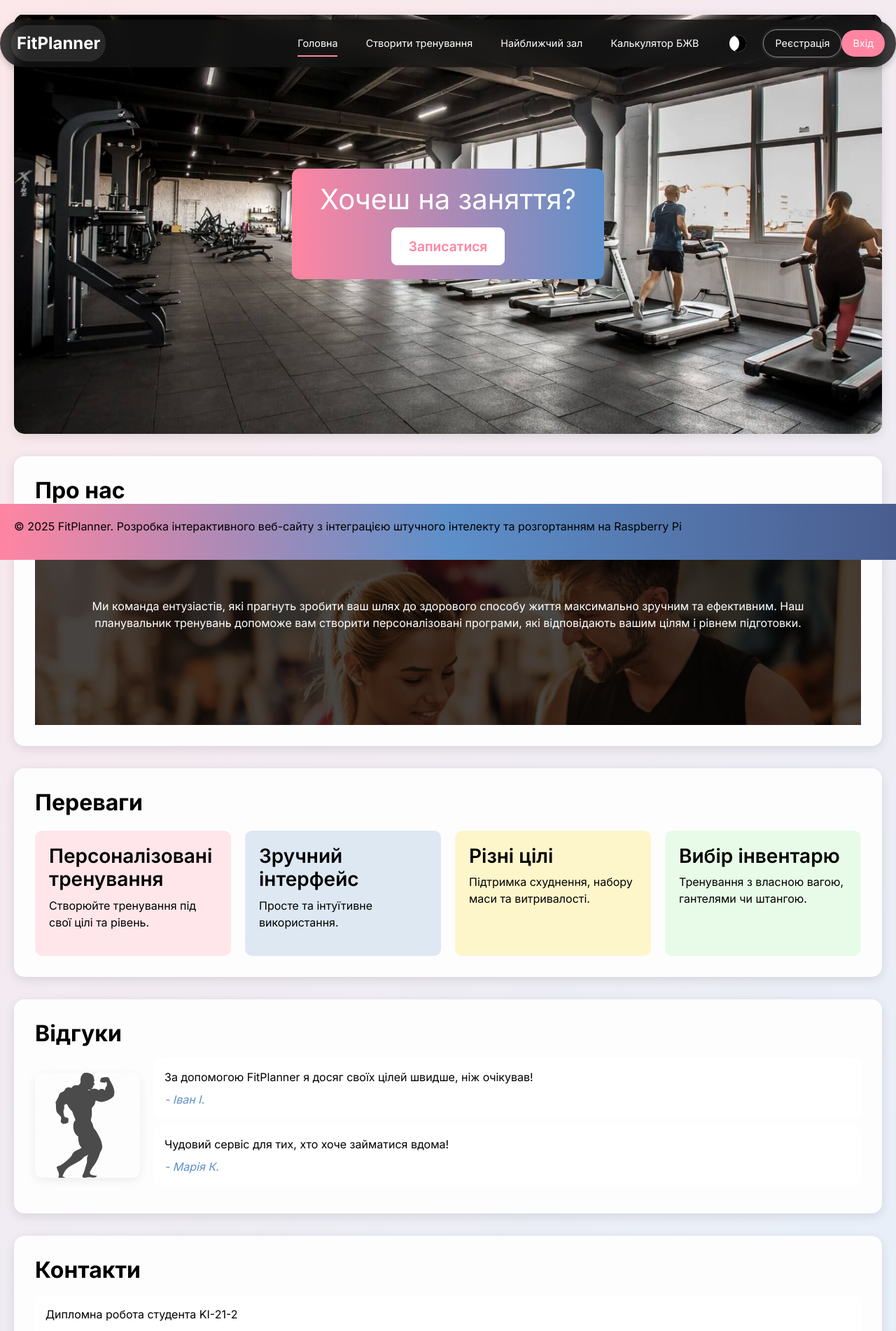
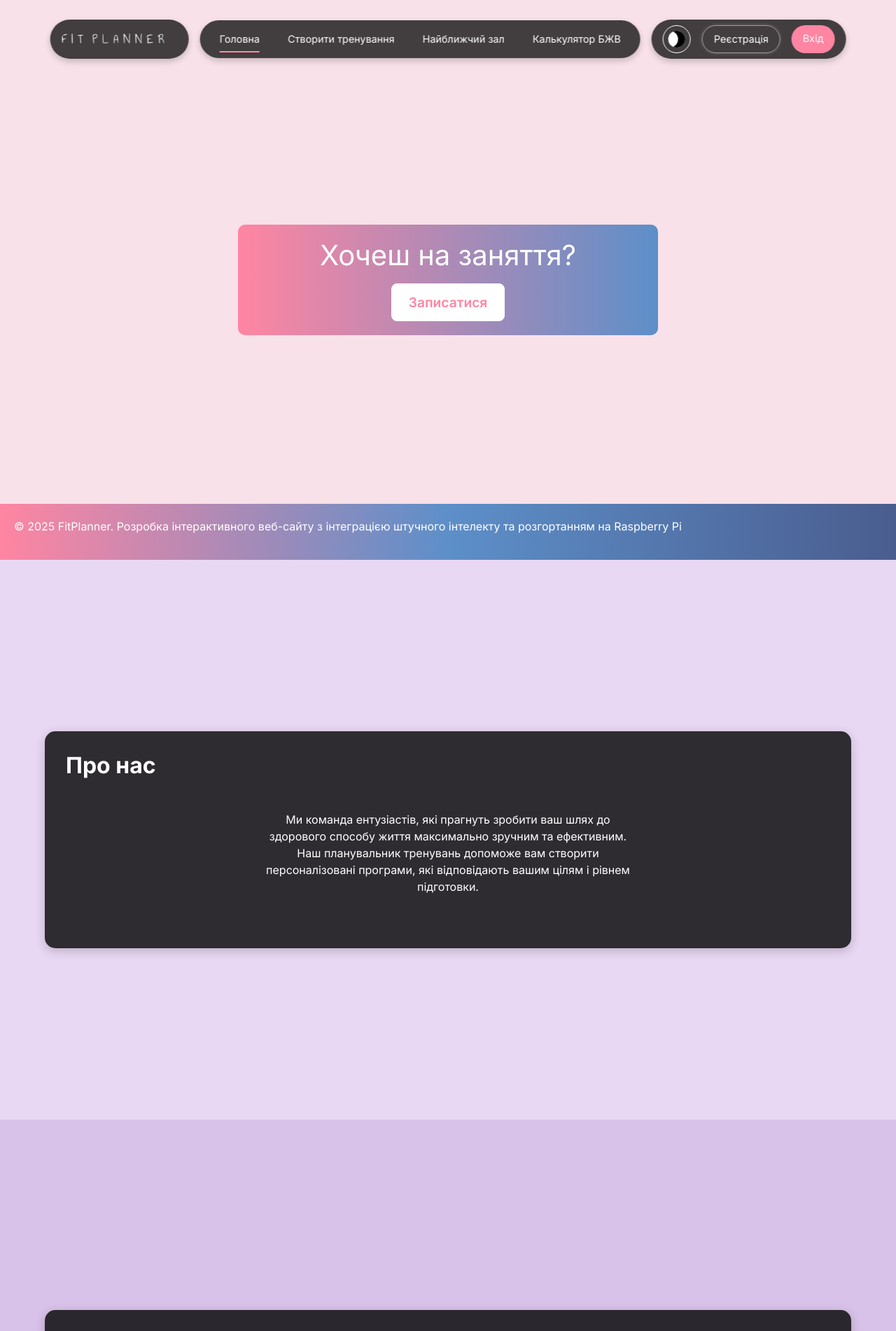
Before and after one commit to alexanderbraila/myDiploma, a Vue app: page / in a window 1280 px wide. Shown: the top 1902 px of the page at 70% size. Built offline with nearby package versions, Linux system fonts and the light colour scheme.

Commit message:
some updts

```diff
--- a/src/components/NavBar.vue
+++ b/src/components/NavBar.vue
@@ -1,7 +1,11 @@
 <template>
   <nav class="navbar">
     <div class="navbar-container">
-      <span class="navbar-brand">FitPlanner</span>
+      <!-- Блок логотипу -->
+      <div class="navbar-logo">
+        <img src="@/assets/images/FitPlanner.png" alt="FitPlanner" class="navbar-brand" />
+      </div>
+      <!-- Блок меню -->
       <div class="navbar-menu" :class="{ active: isMenuOpen }">
         <ul class="navbar-nav">
           <li class="nav-item">
@@ -20,6 +24,8 @@
             <router-link to="/profile" class="nav-link">Особистий кабінет</router-link>
           </li>
         </ul>
+      </div>
+      <!-- Блок дій -->
       <div class="navbar-actions">
         <button @click="toggleTheme" class="btn btn-theme" :class="{ 'dark-theme': currentTheme === 'dark' }">
           <span class="theme-icon moon"></span>
@@ -33,7 +39,7 @@
           <button @click="logout" class="btn btn-outline">Вийти</button>
         </div>
       </div>
-      </div>
+      <!-- Кнопка для мобільного меню -->
       <button class="navbar-toggler" @click="toggleMenu" aria-label="Toggle navigation">
         <span class="toggler-icon"></span>
       </button>
@@ -98,8 +104,7 @@ export default {
   top: 20px;
   left: 50%;
   transform: translateX(-50%);
-  width: 100%;
-  max-width: 1300px;
+  width: fit-content; /* Адаптивна ширина */
   z-index: 1000;
   transition: all 0.6s ease-out;
   background: transparent;
@@ -113,108 +118,41 @@ export default {
 }
 
 .navbar-container {
-  max-width: 1300px;
-  margin: 0 auto;
   display: flex;
   align-items: center;
-  justify-content: space-between;
+  justify-content: center;
+  gap: 1rem; /* Відступ між трьома блоками */
+}
+
+/* Блок логотипу */
+.navbar-logo {
+  background: rgba(20, 20, 20, 0.8);
+  backdrop-filter: blur(10px);
   border-radius: 50px;
-  background: rgba(20, 20, 20, 0.8); /* Фіксований стиль як у темній темі */
-  backdrop-filter: blur(10px);
   padding: 0.5rem 1rem;
   box-shadow: 0 4px 10px rgba(0, 0, 0, 0.2);
-  width: 100%;
-  transition: background 0.5s ease; /* Плавний перехід для стабільності */
-}
-
-.btn-theme {
-  background: transparent;
-  border: 1px solid #ffffff;
-  border-radius: 50%;
-  width: 40px;
-  height: 40px;
-  padding: 0;
-  position: relative;
-  overflow: hidden;
-  transition: all 0.3s ease;
-}
-
-.btn-theme:hover {
-  background: #ff85a2;
-  border-color: #ff85a2;
-  transform: scale(1.1);
-}
-
-.btn-theme:active .theme-icon.moon {
-  transform: translate(-50%, -50%) rotate(180deg);
-}
-
-.btn-theme.dark-theme::after {
-  content: '';
-  position: absolute;
-  bottom: 5px;
-  left: 50%;
-  transform: translateX(-50%);
-  width: 0;
-  height: 2px;
-  background: #ff85a2;
-  transition: width 0.3s ease;
-}
-
-.btn-theme.dark-theme:hover::after {
-  width: 70%; /* Плавне розширення полоски */
-}
-
-.btn-theme span {
-  display: none;
-}
-
-.theme-icon.moon {
-  display: inline-block;
-  width: 24px;
-  height: 24px;
-  border-radius: 50%;
-  background: #ffffff;
-  position: absolute;
-  top: 50%;
-  left: 50%;
-  transform: translate(-50%, -50%);
-  box-shadow: inset -10px 0 0 #000000;
-  transition: transform 0.6s ease-in-out, box-shadow 0.6s ease-in-out; /* Плавний перехід */
-}
-
-.btn-theme.dark-theme .theme-icon.moon {
-  transform: translate(-50%, -50%) rotate(360deg); /* Повний оберт */
-  box-shadow: inset 10px 0 0 #000000; /* Зміна тіні для темної теми */
 }
 
 .navbar-brand {
-  color: #ffffff;
-  font-weight: 700;
-  font-size: 1.5rem;
-  padding: 0.5rem;
-  background: rgba(255, 255, 255, 0.1);
+  height: 40px;
+  width: 150px;
+  padding: 0.5rem 0;
   border-radius: 25px;
-  margin-right: 0;
-  transition: none;
+  object-fit: contain;
 }
 
-.navbar-brand:hover {
-  color: #ffffff;
-}
-
+/* Блок меню */
 .navbar-menu {
   display: flex;
   align-items: center;
-  gap: 1.5rem;
-  margin-left: 0;
+  gap: 0.5rem;
+  background: rgba(20, 20, 20, 0.8);
+  backdrop-filter: blur(10px);
+  border-radius: 50px;
+  padding: 0.5rem 1rem;
+  box-shadow: 0 4px 10px rgba(0, 0, 0, 0.2);
+  flex-wrap: nowrap;
   transition: all 0.5s ease;
-}
-
-.navbar-actions {
-  display: flex;
-  align-items: center;
-  gap: 1rem;
 }
 
 .navbar-nav {
@@ -224,6 +162,7 @@ export default {
   margin: 0;
   padding: 0;
   gap: 1rem;
+  flex-wrap: nowrap;
 }
 
 .nav-item {
@@ -239,6 +178,7 @@ export default {
   padding: 0.5rem 0.75rem;
   position: relative;
   transition: all 0.3s ease;
+  white-space: nowrap;
 }
 
 .nav-link:hover {
@@ -271,6 +211,19 @@ export default {
   background: #ff85a2;
 }
 
+/* Блок дій */
+.navbar-actions {
+  display: flex;
+  align-items: center;
+  gap: 1rem;
+  background: rgba(20, 20, 20, 0.8);
+  backdrop-filter: blur(10px);
+  border-radius: 50px;
+  padding: 0.5rem 1rem;
+  box-shadow: 0 4px 10px rgba(0, 0, 0, 0.2);
+  flex-wrap: nowrap;
+}
+
 .btn {
   padding: 0.5rem 1rem;
   border-radius: 25px;
@@ -280,6 +233,7 @@ export default {
   transition: all 0.3s ease;
   border: none;
   cursor: pointer;
+  white-space: nowrap;
 }
 
 .btn-outline {
@@ -306,16 +260,86 @@ export default {
   color: #ffffff;
 }
 
+.btn-theme {
+  background: transparent;
+  border: 1px solid #ffffff;
+  border-radius: 50%;
+  width: 40px;
+  height: 40px;
+  padding: 0;
+  position: relative;
+  overflow: hidden;
+  transition: all 0.3s ease;
+  flex-shrink: 0;
+}
+
+.btn-theme:hover {
+  background: #ff85a2;
+  border-color: #ff85a2;
+  transform: scale(1.1);
+}
+
+.btn-theme:active .theme-icon.moon {
+  transform: translate(-50%, -50%) rotate(180deg);
+}
+
+.btn-theme.dark-theme::after {
+  content: '';
+  position: absolute;
+  bottom: 5px;
+  left: 50%;
+  transform: translateX(-50%);
+  width: 0;
+  height: 2px;
+  background: #ff85a2;
+  transition: width 0.3s ease;
+}
+
+.btn-theme.dark-theme:hover::after {
+  width: 70%;
+}
+
+.btn-theme span {
+  display: none;
+}
+
+.theme-icon.moon {
+  display: inline-block;
+  width: 24px;
+  height: 24px;
+  border-radius: 50%;
+  background: #ffffff;
+  position: absolute;
+  top: 50%;
+  left: 50%;
+  transform: translate(-50%, -50%);
+  box-shadow: inset -10px 0 0 #000000;
+  transition: transform 0.6s ease-in-out, box-shadow 0.6s ease-in-out;
+}
+
+.btn-theme.dark-theme .theme-icon.moon {
+  transform: translate(-50%, -50%) rotate(360deg);
+  box-shadow: inset 10px 0 0 #000000;
+}
+
+.auth-buttons {
+  display: flex;
+  gap: 1rem;
+  flex-wrap: nowrap;
+}
+
 .user-info {
   display: flex;
   align-items: center;
   gap: 1rem;
+  flex-wrap: nowrap;
 }
 
 .username {
   color: #ffffff;
   font-weight: 500;
   font-size: 0.9rem;
+  white-space: nowrap;
 }
 
 .navbar-toggler {
@@ -352,9 +376,26 @@ export default {
   bottom: -8px;
 }
 
+/* Мобільна версія */
 @media (max-width: 768px) {
+  .navbar {
+    left: 0;
+    transform: none;
+    margin: 0;
+    width: 100%;
+    padding: 0 0.5rem;
+  }
+
   .navbar-container {
-    padding: 0.5rem 1rem;
+    flex-direction: row;
+    justify-content: space-between;
+    width: 100%;
+    gap: 0;
+  }
+
+  .navbar-logo {
+    border-radius: 50px;
+    padding: 0.5rem;
   }
 
   .navbar-menu {
@@ -364,7 +405,7 @@ export default {
     top: 100%;
     left: 0;
     width: 100%;
-    background: rgba(20, 20, 20, 0.8); /* Фіксований стиль для мобільної версії */
+    background: rgba(20, 20, 20, 0.8);
     backdrop-filter: blur(10px);
     padding: 1rem;
     border-radius: 0 0 20px 20px;
@@ -391,8 +432,14 @@ export default {
   }
 
   .navbar-actions {
+    border-radius: 50px;
+    padding: 0.5rem;
+    flex-direction: row;
+    gap: 1rem;
+  }
+
+  .auth-buttons {
     flex-direction: column;
-    width: 100%;
     gap: 1rem;
   }
 
--- a/src/views/HomeView.vue
+++ b/src/views/HomeView.vue
@@ -1,17 +1,16 @@
 <template>
   <div class="home">
-    <header class="hero">
+    <section class="content-section" ref="banner">
       <div class="banner">
         <h1>Хочеш на заняття?</h1>
         <button @click="openModal" class="btn btn-custom">Записатися</button>
       </div>
-    </header>
+    </section>
 
-    <section class="about-us section-animation">
+    <section class="content-section about-us" ref="about-us">
       <div class="section-content">
         <h2>Про нас</h2>
         <div class="about-content">
-          <img src="@/assets/images/f1.jpg" alt="Фітнес команда" class="section-parallax-image" />
           <div class="about-text-overlay">
             <p>Ми команда ентузіастів, які прагнуть зробити ваш шлях до здорового способу життя максимально зручним та ефективним. Наш планувальник тренувань допоможе вам створити персоналізовані програми, які відповідають вашим цілям і рівнем підготовки.</p>
           </div>
@@ -19,23 +18,24 @@
       </div>
     </section>
 
-    <section class="benefits section-animation">
+    <section class="content-section benefits" ref="benefits">
       <div class="section-content">
         <h2>Переваги</h2>
-        <div class="benefits-grid">
-          <div class="benefit-card" v-for="(benefit, index) in benefits" :key="index" :style="{ backgroundColor: getBenefitColor(index) }">
-            <h3>{{ benefit.title }}</h3>
-            <p>{{ benefit.description }}</p>
+        <div class="benefits-grid-wrapper">
+          <div class="benefits-grid">
+            <div class="benefit-card" v-for="(benefit, index) in benefits" :key="index" :style="{ backgroundColor: getBenefitColor(index) }">
+              <h3>{{ benefit.title }}</h3>
+              <p>{{ benefit.description }}</p>
+            </div>
           </div>
         </div>
       </div>
     </section>
 
-    <section class="testimonials section-animation">
+    <section class="content-section testimonials" ref="testimonials">
       <div class="section-content">
         <h2>Відгуки</h2>
         <div class="testimonials-content">
-          <img src="@/assets/images/f3.png" alt="Користувач" class="testimonial-image" />
           <div class="testimonial-text">
             <div class="testimonial-card" v-for="(testimonial, index) in testimonials" :key="index">
               <p>{{ testimonial.text }}</p>
@@ -46,7 +46,7 @@
       </div>
     </section>
 
-    <section class="contact section-animation">
+    <section class="content-section contact" ref="contact">
       <div class="section-content">
         <h2>Контакти</h2>
         <div class="contact-card">
@@ -95,11 +95,13 @@ import axios from 'axios';
 export default {
   name: 'HomeView',
   mounted() {
-    this.addScrollAnimation();
+    this.setupScroll();
   },
   data() {
     return {
       isModalOpen: false,
+      currentSection: 0,
+      touchStartY: null,
       bookingForm: {
         name: '',
         phone: '',
@@ -161,29 +163,52 @@ export default {
         }
       }
     },
-    addScrollAnimation() {
-      const sections = document.querySelectorAll('.section-animation');
-      const observerOptions = {
-        root: null,
-        rootMargin: '0px',
-        threshold: 0.1,
-      };
+    setupScroll() {
+      const sectionHeight = window.innerHeight;
+      const totalSections = 5;
 
-      const observer = new IntersectionObserver((entries, observer) => {
-        entries.forEach((entry, index) => {
-          if (entry.isIntersecting) {
-            setTimeout(() => {
-              entry.target.classList.add('visible');
-            }, index * 300);
-            observer.unobserve(entry.target);
-          }
+      window.addEventListener('wheel', (event) => {
+        event.preventDefault();
+        const delta = event.deltaY > 0 ? 1 : -1;
+        this.currentSection = Math.max(0, Math.min(totalSections - 1, this.currentSection + delta));
+        window.scrollTo({
+          top: this.currentSection * sectionHeight,
+          behavior: 'smooth',
         });
-      }, observerOptions);
+        console.log(`Current section (wheel): ${this.currentSection}`);
+      }, { passive: false });
 
-      sections.forEach(section => observer.observe(section));
+      window.addEventListener('touchstart', (event) => {
+        this.touchStartY = event.touches[0].clientY;
+      }, { passive: true });
+
+      window.addEventListener('touchmove', (event) => {
+        if (this.touchStartY === null) return;
+        const touchY = event.touches[0].clientY;
+        const deltaY = this.touchStartY - touchY;
+        if (Math.abs(deltaY) > 50) {
+          const direction = deltaY > 0 ? 1 : -1;
+          this.currentSection = Math.max(0, Math.min(totalSections - 1, this.currentSection + direction));
+          window.scrollTo({
+            top: this.currentSection * sectionHeight,
+            behavior: 'smooth',
+          });
+          console.log(`Current section (touch): ${this.currentSection}`);
+          this.touchStartY = null;
+        }
+      }, { passive: false });
+
+      window.addEventListener('touchend', () => {
+        this.touchStartY = null;
+      }, { passive: true });
     },
     getBenefitColor(index) {
-      const colors = ['rgba(255, 133, 162, 0.2)', 'rgba(93, 143, 201, 0.2)', 'rgba(255, 215, 0, 0.2)', 'rgba(144, 238, 144, 0.2)'];
+      const colors = [
+        'rgba(255, 133, 162, 0.5)',
+        'rgba(93, 143, 201, 0.5)',
+        'rgba(255, 215, 0, 0.5)',
+        'rgba(144, 238, 144, 0.5)',
+      ];
       return colors[index % colors.length];
     },
   },
@@ -196,32 +221,60 @@ export default {
 }
 
 .home {
-  padding: 20px;
-  background: var(--bg-color);
-  min-height: 100vh;
-  display: flex;
-  flex-direction: column;
-  justify-content: space-between;
+  padding: 0;
+  height: 500vh;
+  background: #ffffff;
+  position: relative;
+  overflow: hidden;
 }
 
-.hero {
-  background: url('@/assets/images/f2.jpg') no-repeat center center;
-  background-size: cover;
-  height: 600px;
+.content-section {
+  height: 100vh;
+  width: 100%;
+  position: absolute;
   display: flex;
   align-items: center;
   justify-content: center;
-  position: relative;
-  border-radius: 15px;
-  margin-bottom: 2rem;
-  box-shadow: 0 4px 15px var(--shadow-color);
-  animation: scaleBackground 10s ease infinite;
-  overflow: hidden;
+  opacity: 1;
+  transition: opacity 0.5s ease-out;
 }
 
-@keyframes scaleBackground {
-  0%, 100% { background-size: 100%; }
-  50% { background-size: 110%; }
+/* Пастельные цвета для каждого блока */
+.content-section:nth-child(1) {
+  top: 0;
+  background-color: #f8e1e9; /* Светлый розовый */
+}
+
+.content-section:nth-child(2) {
+  top: 100vh;
+  background-color: #e9d8f4; /* Лавандовый */
+}
+
+.content-section:nth-child(3) {
+  top: 200vh;
+  background-color: #d9c2e9; /* Пастельный фиолетовый */
+}
+
+.content-section:nth-child(4) {
+  top: 300vh;
+  background-color: #f4c7d9; /* Розово-персиковый */
+}
+
+.content-section:nth-child(5) {
+  top: 400vh;
+  background-color: #e6d1f2; /* Лёгкий сиреневый */
+}
+
+.section-content {
+  background: rgba(0, 0, 0, 0.8);
+  padding: 30px;
+  border-radius: 15px;
+  margin: 0 auto;
+  max-width: 1200px;
+  width: 90%;
+  box-shadow: 0 4px 15px rgba(0, 0, 0, 0.2);
+  color: #ffffff;
+  overflow: hidden;
 }
 
 .banner {
@@ -230,14 +283,14 @@ export default {
   border-radius: 10px;
   text-align: center;
   color: white;
+  max-width: 600px;
+  width: 90%;
 }
 
 .banner h1 {
   font-size: 2.5rem;
   margin-bottom: 1rem;
   color: white;
-  opacity: 0;
-  animation: fadeInUp 0.8s ease-out 0.3s forwards;
 }
 
 .btn-custom {
@@ -249,143 +302,115 @@ export default {
   font-weight: 600;
   font-size: 1.2rem;
   transition: all 0.3s ease;
-  opacity: 0;
-  animation: fadeInUp 0.8s ease-out 0.6s forwards;
 }
 
 .btn-custom:hover {
   background-color: #e6e6e6;
   border-color: #e6e6e6;
   transform: translateY(-2px);
-  box-shadow: 0 4px 10px var(--shadow-color);
+  box-shadow: 0 4px 10px rgba(0, 0, 0, 0.2);
   color: #ff85a2;
 }
 
-.section-content {
-  background: var(--card-bg);
-  padding: 30px;
-  border-radius: 15px;
-  margin-bottom: 2rem;
-  box-shadow: 0 4px 15px var(--shadow-color);
-  position: relative;
-}
-
 h2 {
-  color: var(--text-color);
+  color: #ffffff;
   font-weight: 700;
   margin-bottom: 1rem;
-  animation: slideInLeft 0.5s ease-out;
 }
 
 p, li {
-  color: var(--text-color);
+  color: #ffffff;
   font-weight: 400;
 }
 
 .about-content {
-  position: relative;
-  height: 300px;
+  display: flex;
+  align-items: center;
+  justify-content: center;
+}
+
+.about-text-overlay {
+  padding: 30px;
+  text-align: center;
+  max-width: 600px;
+}
+
+.benefits-grid-wrapper {
+  width: 100%;
   overflow: hidden;
 }
 
-.section-parallax-image {
-  width: 100%;
-  position: absolute;
-  top: 0;
-  left: 0;
-  object-fit: cover;
-  filter: brightness(0.7);
-  border-radius: 15px 15px 0 0;
-  animation: floatImage 4s ease-in-out infinite;
+.benefits-grid {
+  display: flex;
+  flex-wrap: nowrap;
+  gap: 20px;
+  margin-top: 20px;
+  width: max-content;
+  animation: scrollBenefits 15s linear infinite;
 }
 
-@keyframes floatImage {
-  0%, 100% { transform: translateY(0); }
-  50% { transform: translateY(-10px); }
-}
-
-.about-text-overlay {
-  position: absolute;
-  top: 0;
-  left: 0;
-  width: 100%;
-  height: 100%;
-  background: rgba(0, 0, 0, 0.6);
-  padding: 30px;
-  border-radius: 0;
-  display: flex;
-  align-items: center;
-  justify-content: center;
-  color: white;
-}
-
-.about-text-overlay p {
-  color: white;
-  font-weight: 400;
-  text-align: center;
-}
-
-.benefits-grid, .testimonials-grid {
-  display: grid;
-  grid-template-columns: repeat(auto-fit, minmax(250px, 1fr));
-  gap: 20px;
-  margin-top: 20px;
+@keyframes scrollBenefits {
+  0% { transform: translateX(0); }
+  100% { transform: translateX(-50%); }
 }
 
 .benefit-card {
-  background: var(--card-bg);
+  background: rgba(255, 255, 255, 0.1);
   padding: 20px;
   border-radius: 10px;
+  min-width: 250px;
+  flex-shrink: 0;
   transition: transform 0.3s ease, box-shadow 0.3s ease;
-}
-
-.section-animation.visible .benefit-card {
-  animation: bounceIn 0.6s ease-out;
 }
 
 .benefit-card:hover {
   transform: translateY(-5px);
-  box-shadow: 0 6px 15px var(--shadow-color);
+  box-shadow: 0 6px 15px rgba(0, 0, 0, 0.2);
 }
 
 .benefit-card h3 {
-  color: var(--text-color);
+  color: #ffffff;
   font-weight: 600;
   margin-bottom: 0.5rem;
 }
 
-.testimonials-content, .contact-content {
+.testimonials-content {
   display: flex;
-  gap: 20px;
-  align-items: center;
+  flex-direction: column;
+  justify-content: center;
 }
 
-.testimonial-image {
-  max-width: 150px;
-  opacity: 0.7;
-  border-radius: 10px;
-  box-shadow: 0 4px 15px var(--shadow-color);
-}
-
-.testimonial-text, .contact-text {
+.testimonial-text {
   flex-grow: 1;
 }
 
-.testimonial-card, .contact-card {
-  background: var(--card-bg);
+.testimonial-card {
+  background: rgba(255, 255, 255, 0.1);
   padding: 15px;
   border-radius: 10px;
   margin-bottom: 10px;
 }
 
-.testimonial-card p, .contact-card p {
-  color: var(--text-color);
+.testimonial-card p {
+  color: #ffffff;
   margin-bottom: 0.5rem;
 }
 
 .testimonial-card .author {
-  color: var(--success-color);
+  color: #00cc00;
   font-style: italic;
+}
+
+.contact-card {
+  background: rgba(255, 255, 255, 0.1);
+  padding: 15px;
+  border-radius: 10px;
+  text-align: center;
+}
+
+.contact-card p {
+  color: #ffffff;
+  margin-bottom: 0.5rem;
 }
 
 .contact-card p:nth-child(2),
@@ -419,13 +444,14 @@ p, li {
 }
 
 .modal-content {
-  background: var(--card-bg);
+  background: rgba(0, 0, 0, 0.9);
   padding: 20px;
   border-radius: 10px;
-  box-shadow: 0 4px 15px var(--shadow-color);
+  box-shadow: 0 4px 15px rgba(0, 0, 0, 0.2);
   width: 90%;
   max-width: 500px;
   animation: popIn 0.4s ease-out;
+  color: #ffffff;
 }
 
 @keyframes popIn {
@@ -435,7 +461,7 @@ p, li {
 }
 
 .modal-content h3 {
-  color: var(--text-color);
+  color: #ffffff;
   margin-bottom: 1rem;
   font-weight: 700;
 }
@@ -446,7 +472,7 @@ p, li {
 
 .form-group label {
   display: block;
-  color: var(--text-color);
+  color: #ffffff;
   margin-bottom: 0.5rem;
   font-weight: 600;
 }
@@ -454,13 +480,14 @@ p, li {
 .form-group input {
   width: 100%;
   padding: 8px;
-  border: 1px solid var(--border-color);
+  border: 1px solid #ffffff;
   border-radius: 8px;
-  background: var(--input-bg);
-  color: var(--text-color);
+  background: rgba(255, 255, 255, 0.1);
+  color: #ffffff;
 }
 
-.btn-primary, .btn-secondary {
+.btn-primary,
+.btn-secondary {
   margin-right: 10px;
   padding: 10px 20px;
   border-radius: 8px;
@@ -469,58 +496,26 @@ p, li {
 }
 
 .btn-primary {
-  background: var(--button-bg);
-  border-color: var(--button-bg);
+  background: #ff85a2;
+  border-color: #ff85a2;
   color: white;
 }
 
 .btn-primary:hover {
-  background: var(--button-hover);
+  background: #e67592;
   transform: translateY(-2px);
-  box-shadow: 0 4px 10px var(--shadow-color);
+  box-shadow: 0 4px 10px rgba(0, 0, 0, 0.2);
 }
 
 .btn-secondary {
-  background: var(--card-bg);
-  border-color: var(--border-color);
-  color: var(--text-color);
+  background: rgba(255, 255, 255, 0.1);
+  border-color: #ffffff;
+  color: #ffffff;
 }
 
 .btn-secondary:hover {
-  background: var(--input-bg);
+  background: rgba(255, 255, 255, 0.2);
   transform: translateY(-2px);
-  box-shadow: 0 4px 10px var(--shadow-color);
-}
-
-.section-animation {
-  opacity: 0;
-  transform: translateY(50px);
-  transition: opacity 0.8s ease-out, transform 0.8s ease-out;
-}
-
-.section-animation.visible {
-  opacity: 1;
-  transform: translateY(0);
-}
-
-@keyframes fadeIn {
-  from { opacity: 0; }
-  to { opacity: 1; }
-}
-
-@keyframes slideInLeft {
-  from { transform: translateX(-20px); opacity: 0; }
-  to { transform: translateX(0); opacity: 1; }
-}
-
-@keyframes fadeInUp {
-  from { transform: translateY(20px); opacity: 0; }
-  to { transform: translateY(0); opacity: 1; }
-}
-
-@keyframes bounceIn {
-  0% { transform: scale(0.95); opacity: 0; }
-  50% { transform: scale(1.02); opacity: 1; }
-  100% { transform: scale(1); }
+  box-shadow: 0 4px 10px rgba(0, 0, 0, 0.2);
 }
 </style>
```
Also changed, not shown: src/assets/images/FitPlanner.png (added). Lines whose indentation alone changed are shown as unchanged.
